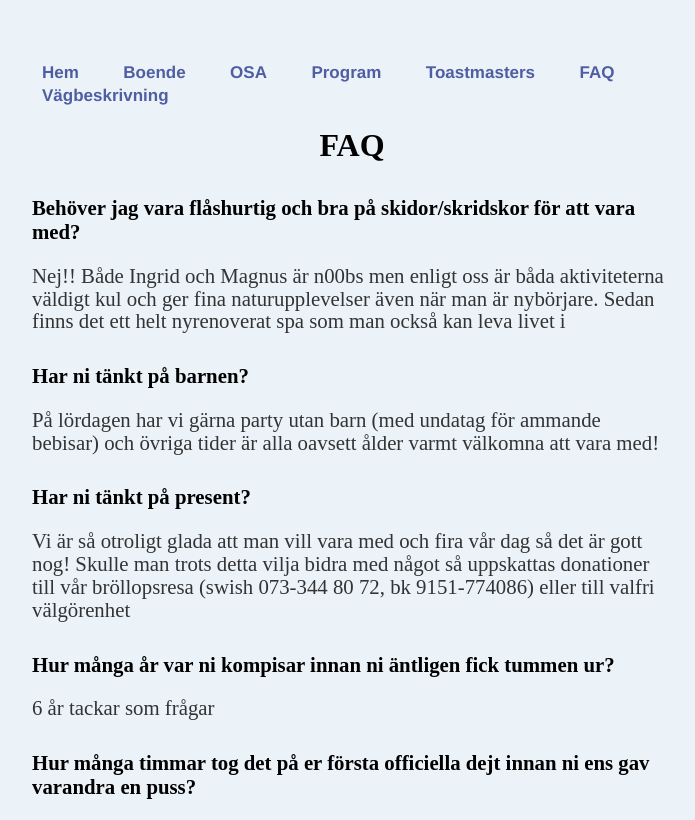
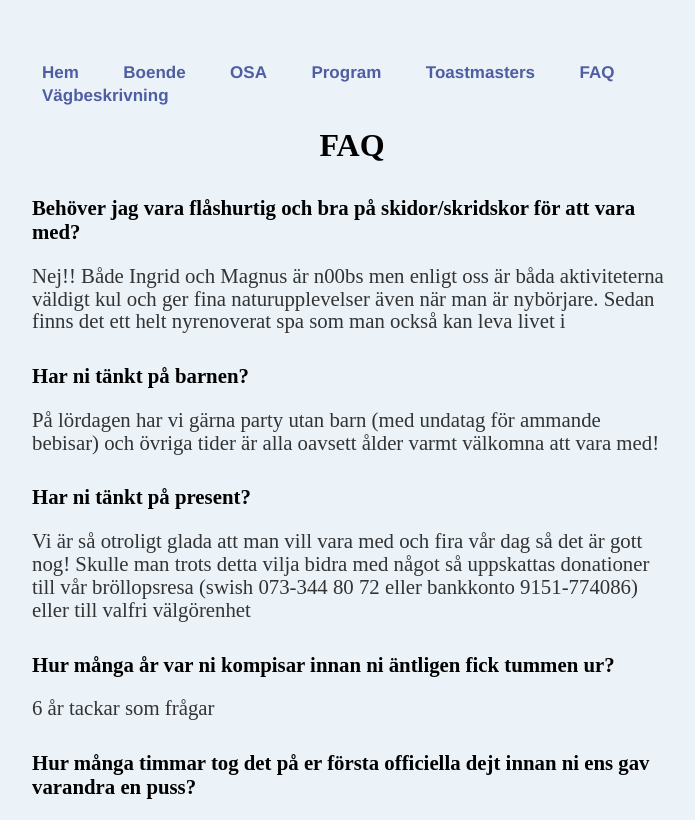
Before and after one commit to IngridOchMagnus/ingridochmagnus.github.io, a Jekyll site: the page built from faq.md, in a window 1280 px wide. Shown: the top 820 px of the page, without its empty margins (288-983 px from the left). Built offline with Jekyll 4.4.1, drawn with Linux system fonts in a browser that asks for light colours; some web fonts are replaced.

Commit message:
update bk

```diff
--- a/faq.md
+++ b/faq.md
@@ -15,7 +15,7 @@
 
 ### Har ni tänkt på present?
 
-Vi är så otroligt glada att man vill vara med och fira vår dag så det är gott nog! Skulle man trots detta vilja bidra med något så uppskattas donationer till vår bröllopsresa (swish 073-344 80 72, bk 9151-774086) eller till valfri välgörenhet
+Vi är så otroligt glada att man vill vara med och fira vår dag så det är gott nog! Skulle man trots detta vilja bidra med något så uppskattas donationer till vår bröllopsresa (swish 073-344 80 72 eller bankkonto 9151-774086) eller till valfri välgörenhet
 
 ### Hur många år var ni kompisar innan ni äntligen fick tummen ur?
 
```
